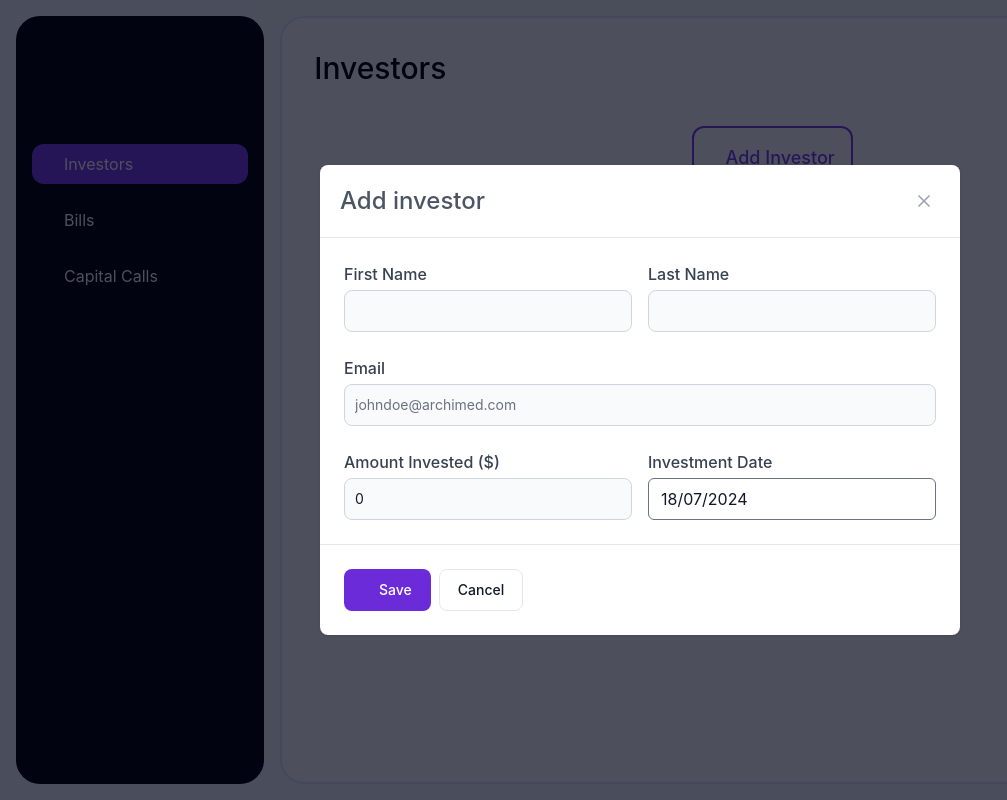
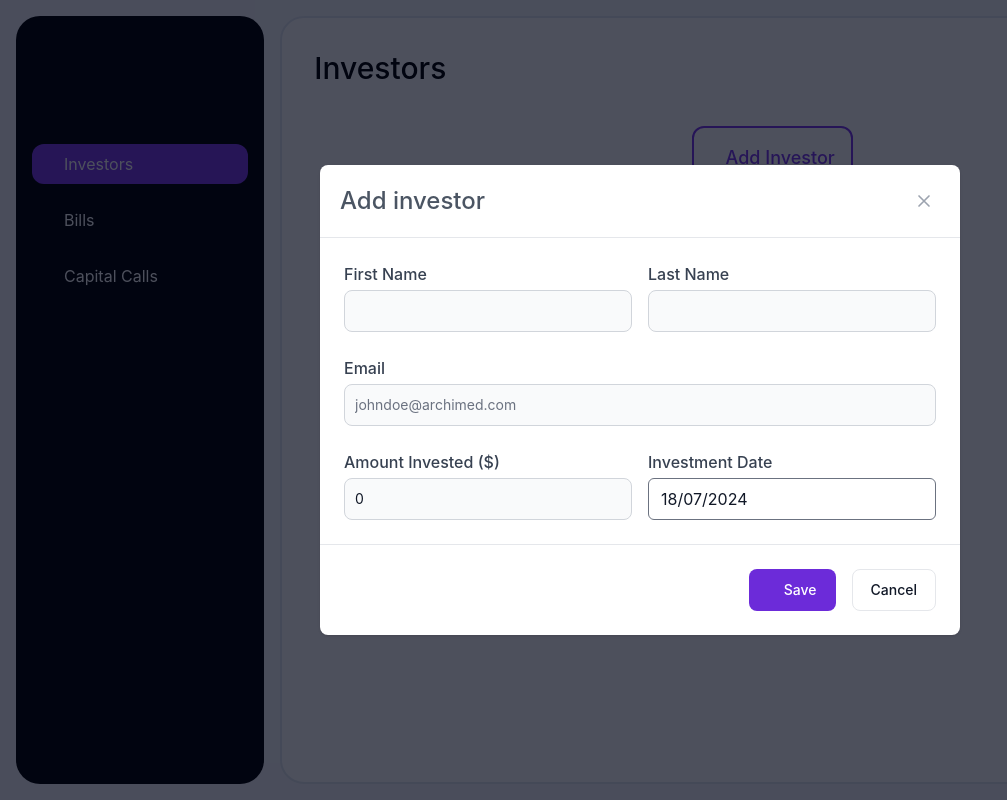
Before and after one commit to moustaphboss/archimed, a React (Create React App) app in the folder client/: page / in a window 1280 px wide. Both pictures are taken after a click on the button "Add Investor". Shown: the whole page, without its empty margins (0-1007 px from the left). Built offline with nearby package versions, Linux system fonts and the light colour scheme.

Commit message:
Small UI improvement

```diff
--- a/client/src/components/sections/InvestorsSection.tsx
+++ b/client/src/components/sections/InvestorsSection.tsx
@@ -259,6 +259,7 @@ export default function InvestorsSection() {
           </form>
         </Modal.Body>
         <Modal.Footer>
+          <div className="flex space-x-4 justify-end w-full">
             <Button className="bg-purple-700" onClick={handleAddInvestor}>
               <i className="fi-rr-disk mr-4 mt-0.5"></i>
               Save
@@ -266,6 +267,7 @@ export default function InvestorsSection() {
             <Button color="gray" onClick={() => setOpenModal(false)}>
               Cancel
             </Button>
+          </div>
         </Modal.Footer>
       </Modal>
     </>
```
Lines whose indentation alone changed are shown as unchanged.
